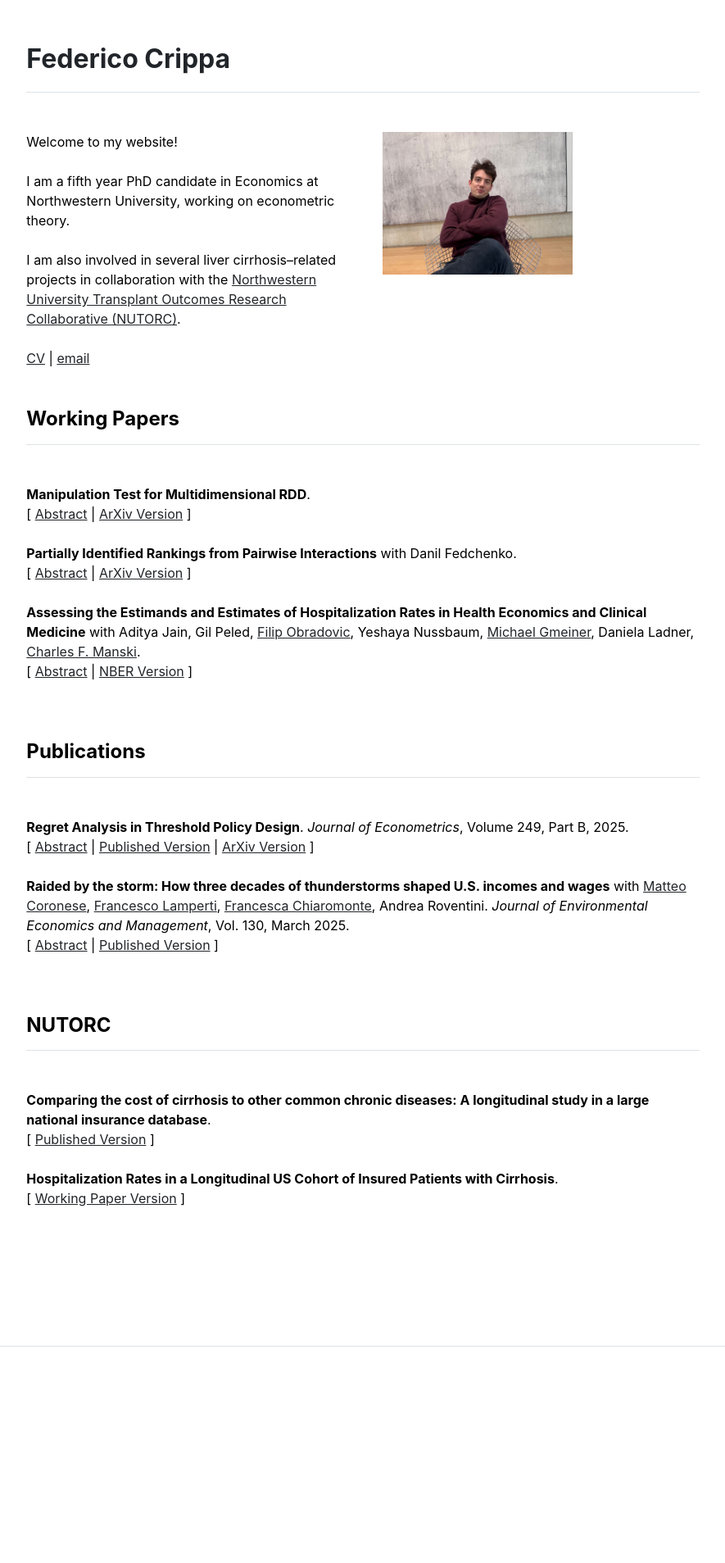
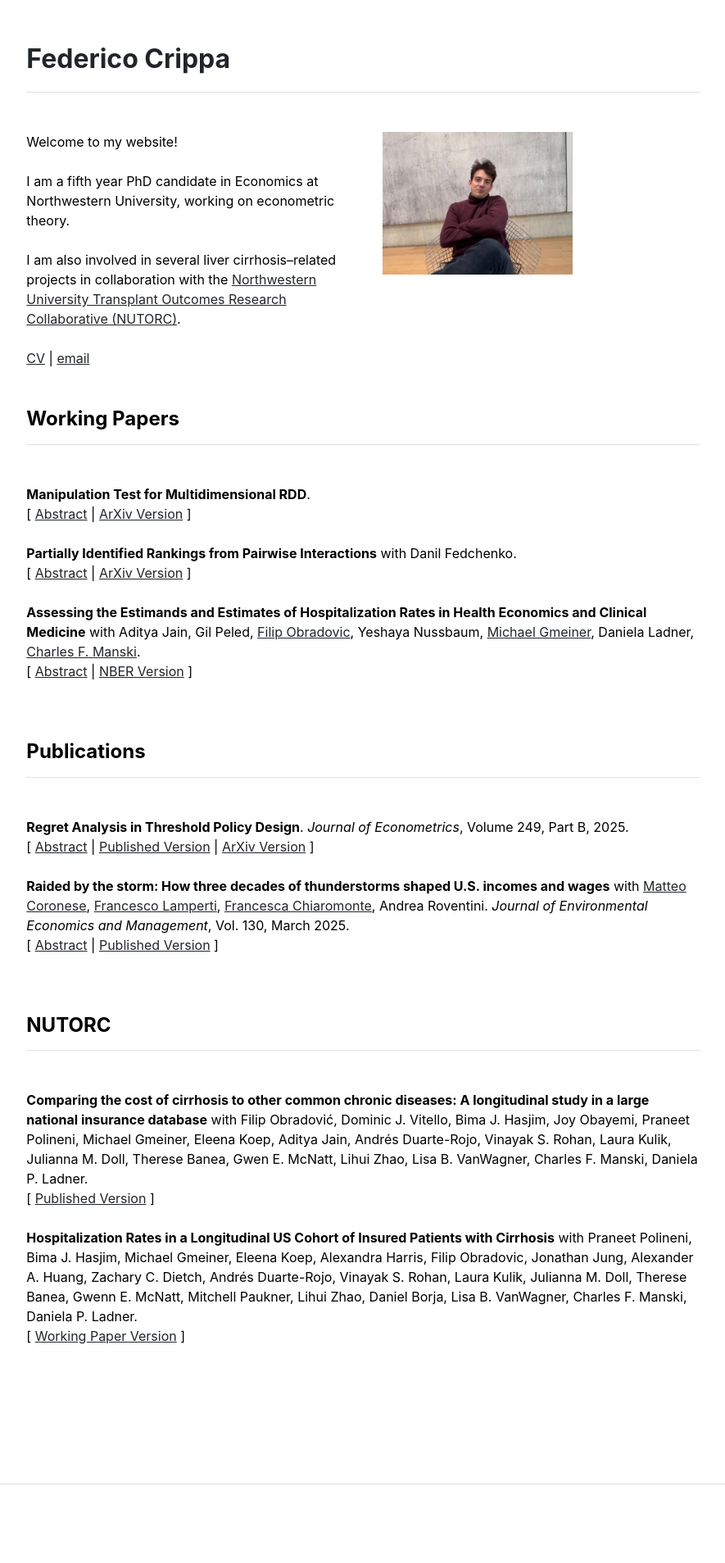
Before and after one commit to fedecrp/fedecrp.github.io, a Jekyll site: the page built from index.md, in a window 1280 px wide. Shown: the whole page at 82% size, without its empty margins (197-1082 px from the left). Built offline with Jekyll 4.4.1, drawn with Linux system fonts in a browser that asks for light colours; before the commit the page ends 1739 px from its top, so only the background shows below that.

Commit message:
Update nutorc.html

```diff
--- a/_includes/nutorc.html
+++ b/_includes/nutorc.html
@@ -6,7 +6,7 @@
       <!-- First NUTORC paper -->
       <li class="mb-4">
         <div>
-          <strong>Comparing the cost of cirrhosis to other common chronic diseases: A longitudinal study in a large national insurance database</strong>.
+          <strong>Comparing the cost of cirrhosis to other common chronic diseases: A longitudinal study in a large national insurance database</strong> with Filip Obradović, Dominic J. Vitello, Bima J. Hasjim, Joy Obayemi, Praneet Polineni, Michael Gmeiner, Eleena Koep, Aditya Jain, Andrés Duarte-Rojo, Vinayak S. Rohan, Laura Kulik, Julianna M. Doll, Therese Banea, Gwen E. McNatt, Lihui Zhao, Lisa B. VanWagner, Charles F. Manski, Daniela P. Ladner.
         </div>
         <div>
           [
@@ -18,7 +18,7 @@
       <!-- Second NUTORC paper -->
       <li class="mb-4">
         <div>
-          <strong>Hospitalization Rates in a Longitudinal US Cohort of Insured Patients with Cirrhosis</strong>.
+          <strong>Hospitalization Rates in a Longitudinal US Cohort of Insured Patients with Cirrhosis</strong> with Praneet Polineni, Bima J. Hasjim, Michael Gmeiner, Eleena Koep, Alexandra Harris, Filip Obradovic, Jonathan Jung, Alexander A. Huang, Zachary C. Dietch, Andrés Duarte-Rojo, Vinayak S. Rohan, Laura Kulik, Julianna M. Doll, Therese Banea, Gwenn E. McNatt, Mitchell Paukner, Lihui Zhao, Daniel Borja, Lisa B. VanWagner, Charles F. Manski, Daniela P. Ladner.
         </div>
         <div>
           [
```
